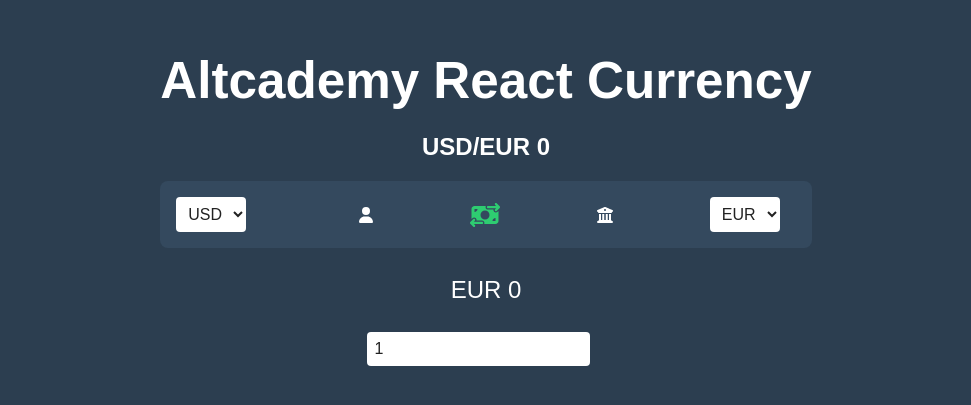
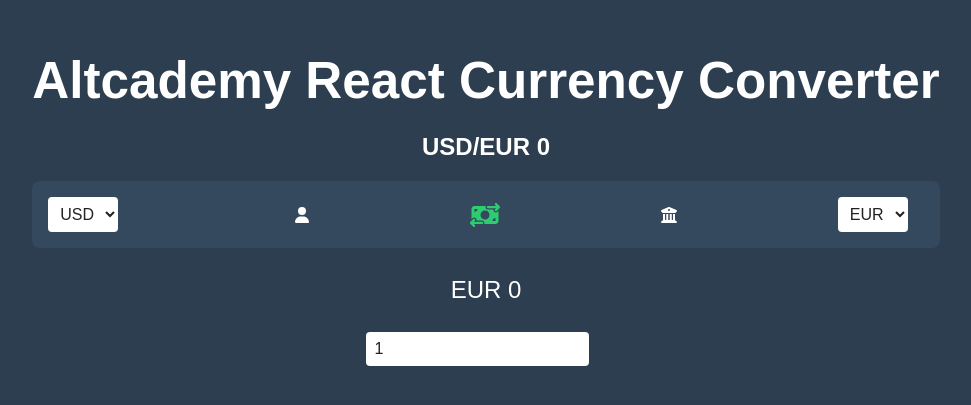
Before and after one commit to BlocksOnChainCode/Altcademy_React_Currency_Converter_V1, a React (Vite) app: page / in a window 1280 px wide. Shown: the part 129-534 px from the top of the page, without its empty margins (154-1125 px from the left). Built offline with nearby package versions, Linux system fonts and the light colour scheme; no server answers.

Commit message:
Abstracted Header & Card to their own components, updated the comments

```diff
--- a/src/App.jsx
+++ b/src/App.jsx
@@ -1,8 +1,48 @@
 import { useState, useEffect, useRef } from 'react'
 import { FontAwesomeIcon } from '@fortawesome/react-fontawesome'
-import { faMoneyBillTransfer, faSterlingSign, faEuroSign, faYenSign, faDollarSign, faUser, faBuildingColumns } from '@fortawesome/free-solid-svg-icons'
+import { faMoneyBillTransfer, faUser, faBuildingColumns } from '@fortawesome/free-solid-svg-icons'
 import Chart from 'chart.js/auto';
 import './App.css'
+
+const Header = (props) => {
+  return (
+    <header>
+      <h1>Altcademy React Currency Converter</h1>
+      <h2>{props.baseCurrency}/{props.quoteCurrency} {props.rate}</h2>
+    </header>
+  )
+}
+
+const Card = (props) => {
+  return (
+    // ! React Fragments are used to group a list of children without adding extra nodes to the DOM.
+    <>
+    <div className="card">
+      <select name='base-currency' id='base-currency' value={props.baseCurrency} onChange={(e) => props.setBaseCurrency(e.target.value)}>
+        <option value="USD">USD</option>
+        <option value="EUR">EUR</option>
+        <option value="GBP">GBP</option>
+        <option value="JPY">JPY</option>
+      </select>
+
+        <FontAwesomeIcon icon={faUser} />
+        <FontAwesomeIcon icon={faMoneyBillTransfer} className="exchange-icon" />
+        <FontAwesomeIcon icon={faBuildingColumns} />
+
+      <select name="quote-currency" id="quote-currency" value={props.quoteCurrency} onChange={(e) => setQuoteCurrency(e.target.value)}>
+        <option value="USD">USD</option>
+        <option value="EUR">EUR</option>
+        <option value="GBP">GBP</option>
+        <option value="JPY">JPY</option>
+      </select>
+    </div>
+    </>
+  )
+}
+
+
+
+
 
 function App() {
   // ! Hooks are used to manage state in functional components in modern React.
@@ -14,14 +54,16 @@
   const [historicalData, setHistoricalData] = useState(null);
   const chartRef = useRef(null);
 
+  // ! free api key from alphavantage.co
   const apiKey = 'S765H6N4CCK2VPCH'
-  const url = `https://www.alphavantage.co/query?function=CURRENCY_EXCHANGE_RATE&from_currency=${baseCurrency}&to_currency=${quoteCurrency}&apikey=${apiKey}`;
+  const exchangeRateUrl = `https://www.alphavantage.co/query?function=CURRENCY_EXCHANGE_RATE&from_currency=${baseCurrency}&to_currency=${quoteCurrency}&apikey=${apiKey}`;
   const monthly = `https://www.alphavantage.co/query?function=FX_MONTHLY&from_symbol=${baseCurrency}&to_symbol=${quoteCurrency}&apikey=${apiKey}`;
 
+  // ? useEffect is used to run code when the component mounts and when the component updates.
+  // ? useEffect takes a callback function and an array of dependencies.
   useEffect(() => {
 
-
-    fetch(url)
+    fetch(exchangeRateUrl)
       .then((response) => response.json())
       .then((data) => {
         console.log(data)
@@ -31,7 +73,6 @@
         setRate(currentRate);
         setConverted(currentRate * amount)
       })
-
 
     fetch(monthly)
       .then((response) => response.json())
@@ -43,7 +84,6 @@
         console.log(prices)
         setHistoricalData(prices);
       })
-
 
   }, [baseCurrency, quoteCurrency]);
 
@@ -83,40 +123,27 @@
 
   return (
     <div className="App">
-      <h1>Altcademy React Currency</h1>
-      <h2>{baseCurrency}/{quoteCurrency} {rate}</h2>
+    <>
+      <Header baseCurrency={baseCurrency} quoteCurrency={quoteCurrency} rate={rate} />
+      <main>
+        <Card baseCurrency={baseCurrency} setBaseCurrency={setBaseCurrency} quoteCurrency={quoteCurrency} setQuoteCurrency={setQuoteCurrency} />
+      </main>
 
-    <>
-      <div className="card">
-        <select name='base-currency' id='base-currency' value={baseCurrency} onChange={(e) => setBaseCurrency(e.target.value)}>
-          <option value="USD">USD</option>
-          <option value="EUR">EUR</option>
-          <option value="GBP">GBP</option>
-          <option value="JPY">JPY</option>
-          <option value="BTC">BTC</option>
-        </select>
-
-        <FontAwesomeIcon icon={faUser} />
-        <FontAwesomeIcon icon={faMoneyBillTransfer} className="exchange-icon" />
-        <FontAwesomeIcon icon={faBuildingColumns} />
-
-        <select name="quote-currency" id="quote-currency" value={quoteCurrency} onChange={(e) => setQuoteCurrency(e.target.value)}>
-          <option value="USD">USD</option>
-          <option value="EUR">EUR</option>
-          <option value="GBP">GBP</option>
-          <option value="JPY">JPY</option>
-          <option value="BTC">BTC</option>
-        </select>
-      </div>
+      {/* // TODO: Make the result a component that takes in the state of converted and quoteCurrency as props. */}
       <div className="result">
         <p>
           <span className="currency">{quoteCurrency} </span>
           <span className="amount">{converted}</span>
         </p>
       </div>
+
+    {/*   // TODO: Make the input a component that takes in the state of amount and the convert function as props. */}
       <div className='input-wrapper'>
         <input type="number" value={amount} onChange={convert}/>
       </div>
+
+      {/* // TODO: Make the chart a component that takes in the state of historicalData as props. */}
+      {/* // ? where to scope the useEffect hook for this one? */}
       <div className="chart-wrapper">
         <canvas ref={chartRef} />
       </div>
@@ -131,64 +158,17 @@
  * ! api used: https://www.alphavantage.co/documentation/
  *
  * todo: Add a dropdown to select the currency you want to convert to. [DONE]
- * todo: use Chart.js to display a graph of the exchange rate over the last 30 days. [SEMI DONE] (need to fix the chart for btc)
+ * todo: use Chart.js to display a graph of the exchange rate over the last 30 days. [SEMI DONE] (need to fix the chart for btc) [DONE] ( removed BTC as to not use different API )
  * todo: make the dollar bill clickable to swap the currencies. [PENDING]
+ * todo: ensure the dates on the chart are correct. [PENDING]
  *
  * ? docs for React hooks: https://reactjs.org/docs/hooks-intro.html
  * ? docs for React icons: https://fontawesome.com/how-to-use/on-the-web/using-with/react
  * ? docs for React useEffect: https://reactjs.org/docs/hooks-effect.html
  * ? docs for React useState: https://reactjs.org/docs/hooks-state.html
  * ? docs for React useRef: https://reactjs.org/docs/hooks-reference.html#useref
+ * ? docs for react fontAweosme: https://fontawesome.com/how-to-use/on-the-web/using-with/react
+ * ? docs for charts.js: https://www.chartjs.org/docs/latest/
  *
  * TODO: Ask david about how to safeguard the api key, when I can't use .env like I would in a NodeJs app.
  */
-
-
-/*
-useEffect(() => {
-    fetch(url)
-      .then((response) => response.json())
-      .then((data) => {
-        const currentRate = parseFloat(data['Realtime Currency Exchange Rate']['5. Exchange Rate']).toFixed(3);
-        setRate(currentRate);
-        setConverted(currentRate * amount);
-      });
-
-    fetch(monthly)
-      .then((response) => response.json())
-      .then((data) => {
-        const rates = data['Time Series FX (Monthly)'];
-        const dates = Object.keys(rates);
-        const exchangeRates = Object.values(rates).map((rate) => parseFloat(rate['4. close']).toFixed(3));
-        setHistoricalData({ dates, exchangeRates });
-      });
-  }, [baseCurrency, quoteCurrency]);
-
-  useEffect(() => {
-    if (historicalData) {
-      const chartData = {
-        labels: historicalData.dates,
-        datasets: [
-          {
-            label: `${baseCurrency}/${quoteCurrency}`,
-            data: historicalData.exchangeRates,
-            fill: false,
-            borderColor: 'rgb(75, 192, 192)',
-            tension: 0.1,
-          },
-        ],
-      };
-
-      const chartConfig = {
-        type: 'line',
-        data: chartData,
-      };
-
-      if (chartRef.current) {
-        chartRef.current.destroy();
-      }
-
-      chartRef.current = new Chart('myChart', chartConfig);
-    }
-  }, [historicalData]);
-*/
```
